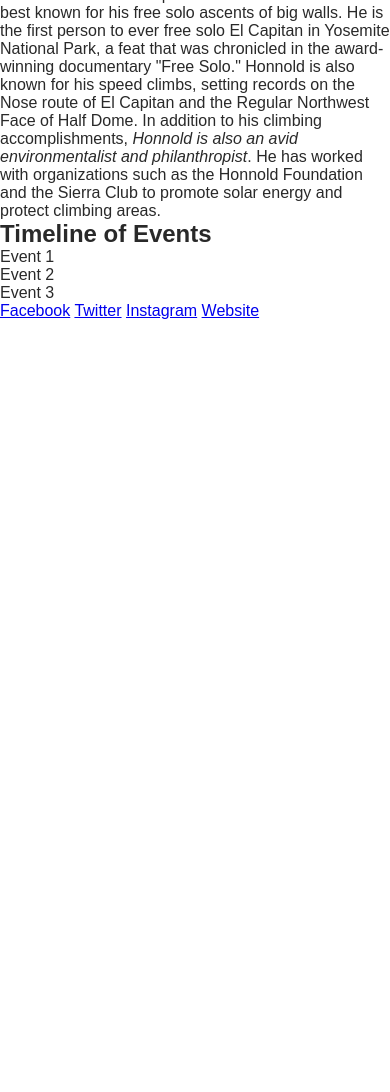
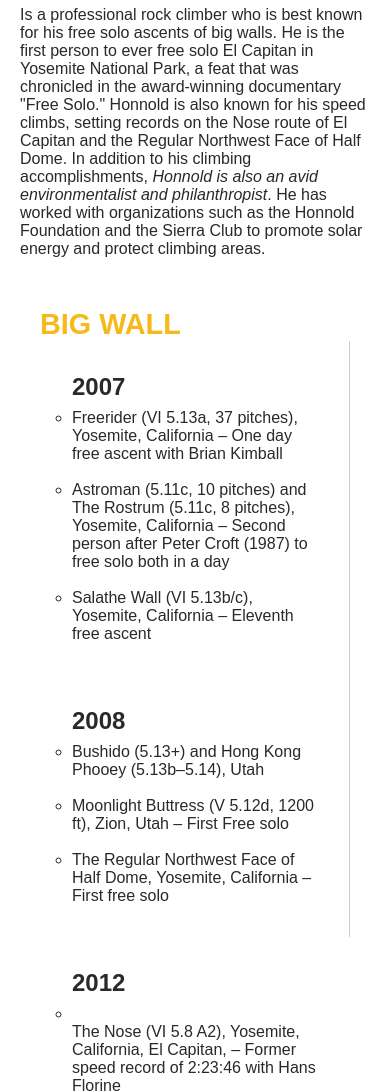
Before and after one commit to kpetrauskas92/alex-honnold-p1, a plain HTML site: page index.html in a window 390 px wide. Shown: the part 764-1856 px from the top of the page. Before the commit the page ends 1084 px from the top, so only its background shows below. Drawn offline with Linux system fonts and the light colour scheme; a web font is replaced by a local one.

Commit message:
add timeline, responsivenes for some sections

```diff
--- a/assets/css/style.css
+++ b/assets/css/style.css
@@ -55,7 +55,7 @@ h1 {
     background-position: center;
     height: 100%;
     width: 100%;
-  position: absolute;
+    position: relative;
     top: 0;
     left: 0;
 }
@@ -86,3 +86,86 @@ h1 {
 #hero-text li {
     list-style: none;
   }
+
+/* about section */
+
+#about{
+    margin: 10px;
+    padding: 10px;
+}
+
+#about h2 {
+    position: absolute;
+    text-transform: uppercase;
+    font-size: 160%;
+    margin-top: -50px;
+}
+
+@media only screen and (min-width: 763px) {
+  #about h2 {
+    position: absolute;
+    text-transform: uppercase;
+    font-size: 280%;
+    margin-top: -70px;
+  }
+  #about{
+    margin: 20px;
+    padding: 20px;
+  }
+}
+
+/* timeline section */
+
+#timeline-section {
+  margin: 20px;
+  padding: 20px;
+}
+
+#timeline-section h1 {
+  font-size: 180%;
+}
+
+
+.timeline {
+  display: flex;
+  flex-wrap: wrap;
+  align-items: stretch;
+  list-style: none;
+}
+
+.timeline-item {
+  display: flex;
+  flex-direction: column;
+  width: 100%;
+  min-width: 300px;
+  padding: 2rem;
+  box-sizing: border-box;
+}
+
+.timeline-item:not(:last-child) {
+  border-right: 1px solid #ccc;
+}
+
+.timeline-item__date {
+  font-size: 1.5rem;
+  font-weight: bold;
+  margin-bottom: 0.5rem;
+}
+
+.timeline-item__content {
+  flex: 1;
+}
+
+/* timeline responsive */
+
+@media only screen and (min-width: 768px) {
+  .timeline {
+    flex-direction: row;
+  }
+  .timeline-item {
+    width: 50%;
+  }
+  .timeline-item:not(:last-child) {
+    border-right: 1px solid #ccc;
+  }
+}
--- a/index.html
+++ b/index.html
@@ -42,22 +42,59 @@
 
 <!-- about section -->
 
-<section>
+<section id="about">
+  <h2>Alex Honnold</h2>
   <p>
-    <strong style="text-transform: uppercase;">ALEX HONNOLD</strong> is a professional rock climber who is best known for his free solo ascents of big walls. He is the first person to ever free solo El Capitan in Yosemite National Park, a feat that was chronicled in the award-winning documentary "Free Solo." Honnold is also known for his speed climbs, setting records on the Nose route of El Capitan and the Regular Northwest Face of Half Dome. In addition to his climbing accomplishments, <em>Honnold is also an avid environmentalist and philanthropist</em>. He has worked with organizations such as the Honnold Foundation and the Sierra Club to promote solar energy and protect climbing areas.
+    Is a professional rock climber who is best known for his free solo ascents of big walls. He is the first person to ever free solo El Capitan in Yosemite National Park, a feat that was chronicled in the award-winning documentary "Free Solo." Honnold is also known for his speed climbs, setting records on the Nose route of El Capitan and the Regular Northwest Face of Half Dome. In addition to his climbing accomplishments, <em>Honnold is also an avid environmentalist and philanthropist</em>. He has worked with organizations such as the Honnold Foundation and the Sierra Club to promote solar energy and protect climbing areas.
   </p>
 </section>
 
 <!--timeline section-->
 
-      <div class="timeline">
-        <h2>Timeline of Events</h2>
+<section id="timeline-section">
+
+  <h1>Big Wall</h1>
+
+  <ul class="timeline">
+    <li class="timeline-item">
+      <div class="timeline-item__date">2007</div>
+      <div class="timeline-item__content">
         <ul>
-          <li>Event 1</li>
-          <li>Event 2</li>
-          <li>Event 3</li>
+        <li>Freerider (VI 5.13a, 37 pitches), Yosemite, California – One day free ascent with Brian Kimball</p>
+        <br>
+        <li>Astroman (5.11c, 10 pitches) and The Rostrum (5.11c, 8 pitches), Yosemite, California – Second person after Peter Croft (1987) to free solo both in a day</li>
+        <br>
+        <li>Salathe Wall (VI 5.13b/c), Yosemite, California – Eleventh free ascent</li>
+      </ul>
+      </div>
+    </li>
+    <li class="timeline-item">
+      <div class="timeline-item__date">2008</div>
+      <div class="timeline-item__content">
+        <ul>
+          <li>Bushido (5.13+) and Hong Kong Phooey (5.13b–5.14), Utah</li>
+          <br>
+          <li>Moonlight Buttress (V 5.12d, 1200 ft), Zion, Utah – First Free solo</li>
+          <br>
+          <li>The Regular Northwest Face of Half Dome, Yosemite, California – First free solo</li>
+      </ul>
+      </div>
+    </li>
+    <li class="timeline-item">
+      <div class="timeline-item__date">2012</div>
+      <div class="timeline-item__content">
+        <ul>
+        <li></li>The Nose (VI 5.8 A2), Yosemite, California, El Capitan, – Former speed record of 2:23:46 with Hans Florine</li>
+        <br>
+        <li></li>The Regular Northwest Face of Half Dome, Yosemite, California – Speed solo in 1:22</li>
+        <br>
+        <li></li>Yosemite Triple Crown – Mt. Watkins, El Capitan, and Half Dome, Yosemite, California – Solo in 18:50</li>
         </ul>
       </div>
+    </li>
+
+</section>
+
 
 <!--footer-->
 
```
Also changed, not shown: assets/images/yosemite-1.jpg (added). Lines whose indentation alone changed are shown as unchanged.
